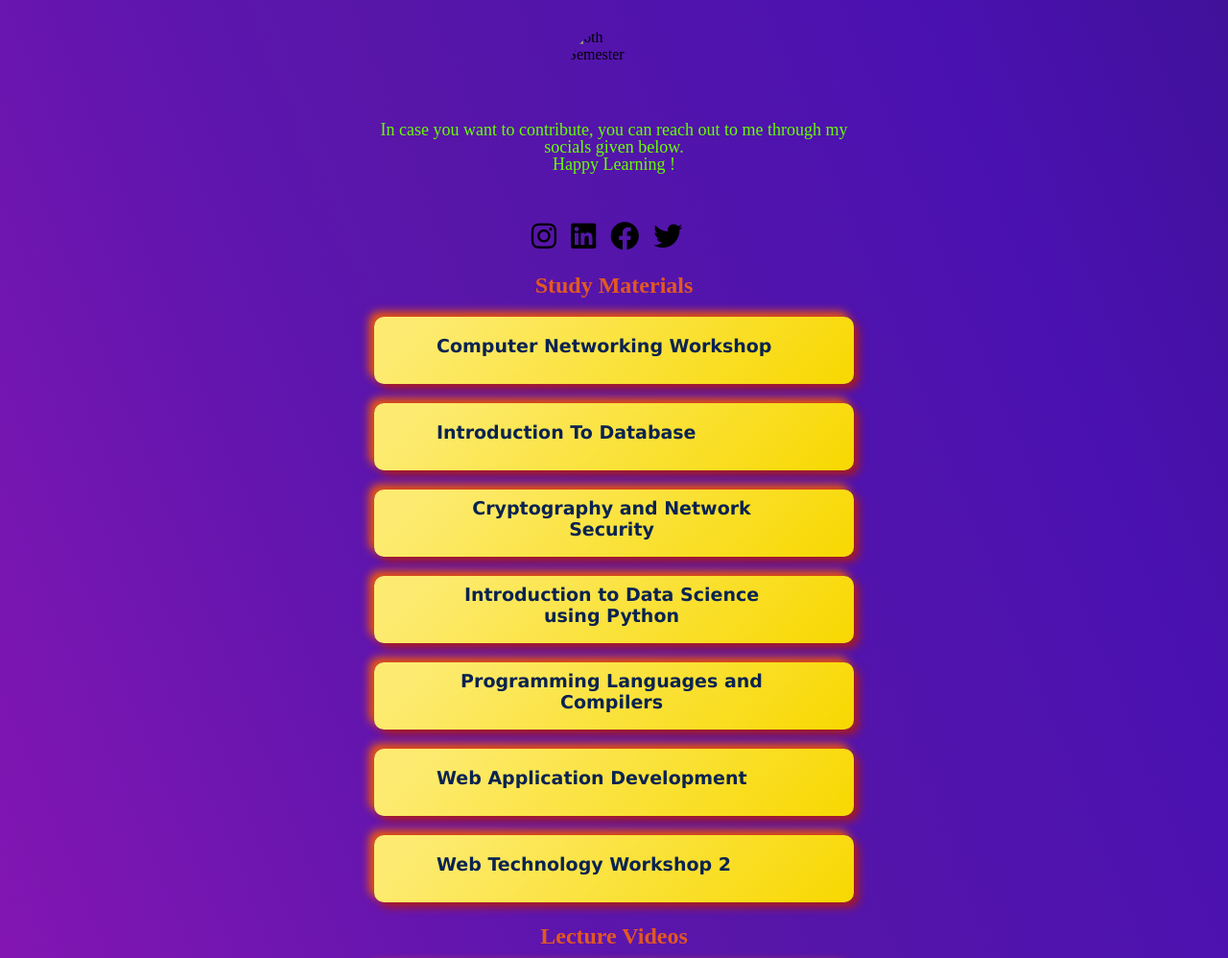
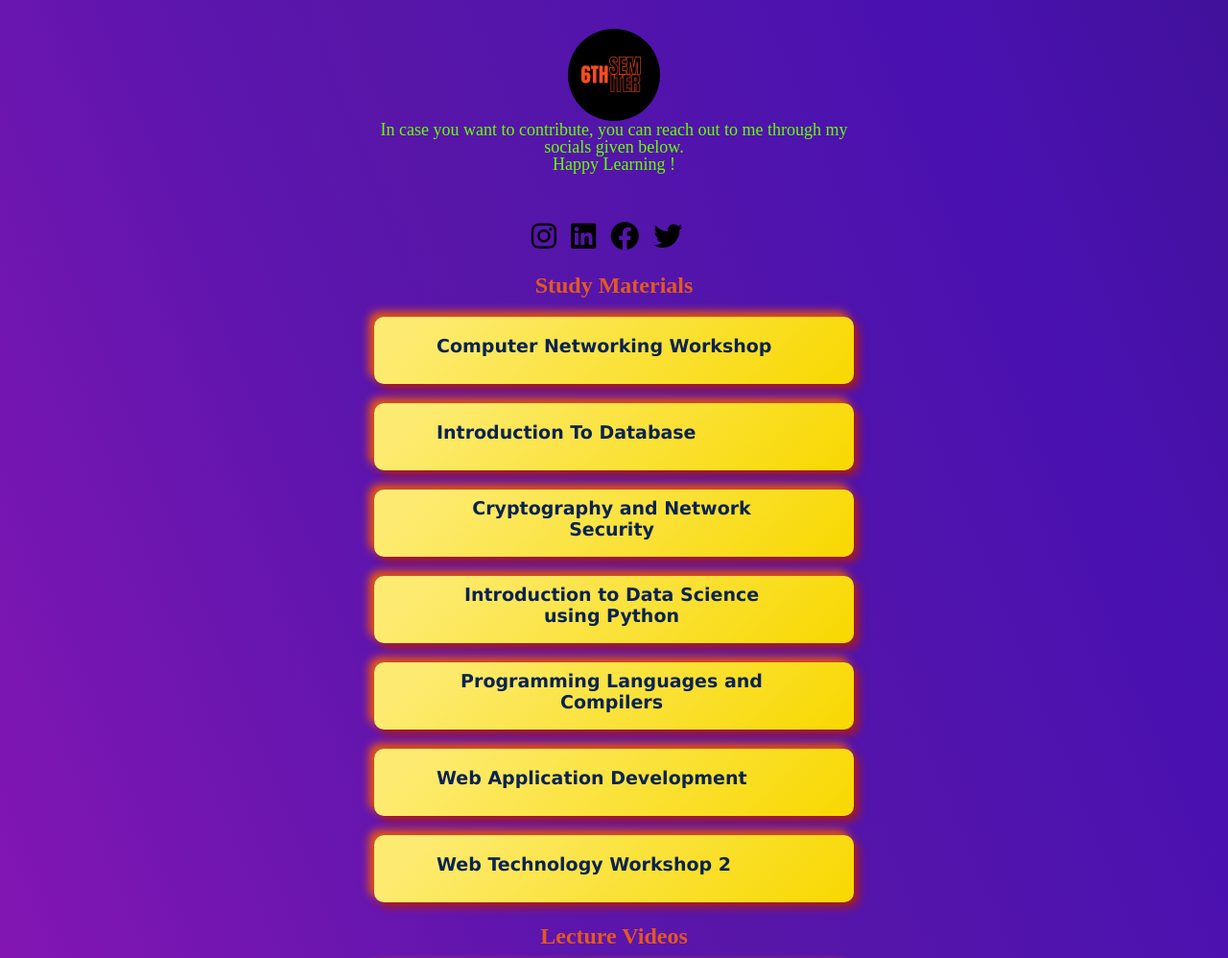
Before and after one commit to Mayank5112/6thSemester, a plain HTML site: page index.html in a window 1280 px wide. Shown: the top 998 px of the page at 96% size. Drawn offline with Linux system fonts and the light colour scheme; the site is published under a folder, as on GitHub Pages, so addresses that start at the root find nothing.

Commit message:
Update index.html

```diff
--- a/index.html
+++ b/index.html
@@ -180,7 +180,7 @@ social a i :hover{
         <div class="container">
             <header>
                 <div class="img-profile-box">
-                    <img src="/6TH SEM.png" alt="6th Semester" class="img-profile">
+                    <img src="6TH SEM.png" alt="6th Semester" class="img-profile">
                     <div class="aboutMe">
                         In case you want to contribute, you can reach out to me through my socials given below. <br>
                         Happy Learning !
```
